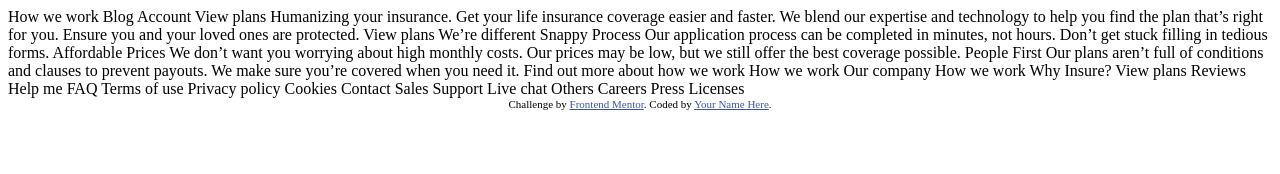
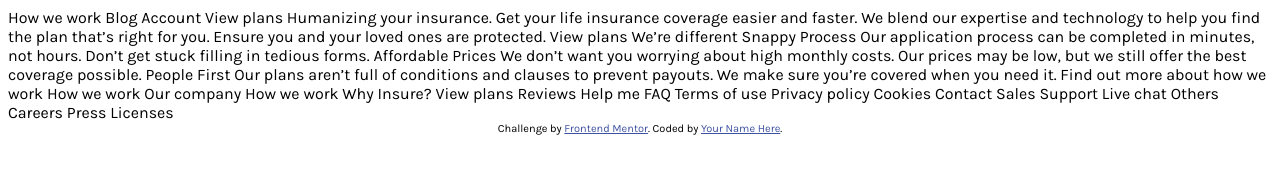
Before and after one commit to abe-m1/insure-landing-page, a website: page index.html in a window 1280 px wide. Drawn offline with Linux system fonts and the light colour scheme.

Commit message:
import font

```diff
--- a/scss/main.scss
+++ b/scss/main.scss
@@ -1,3 +1,10 @@
+@import url('https://fonts.googleapis.com/css2?family=DM+Serif+Display:wght@400&display=swap');
+@import url('https://fonts.googleapis.com/css2?family=Karla:wght@400;700&display=swap');
+
+body {
+  font-family: 'Karla', sans-serif;
+}
+
 .attribution {
   font-size: 11px;
   text-align: center;
```
Also changed, not shown: css/style.css.
